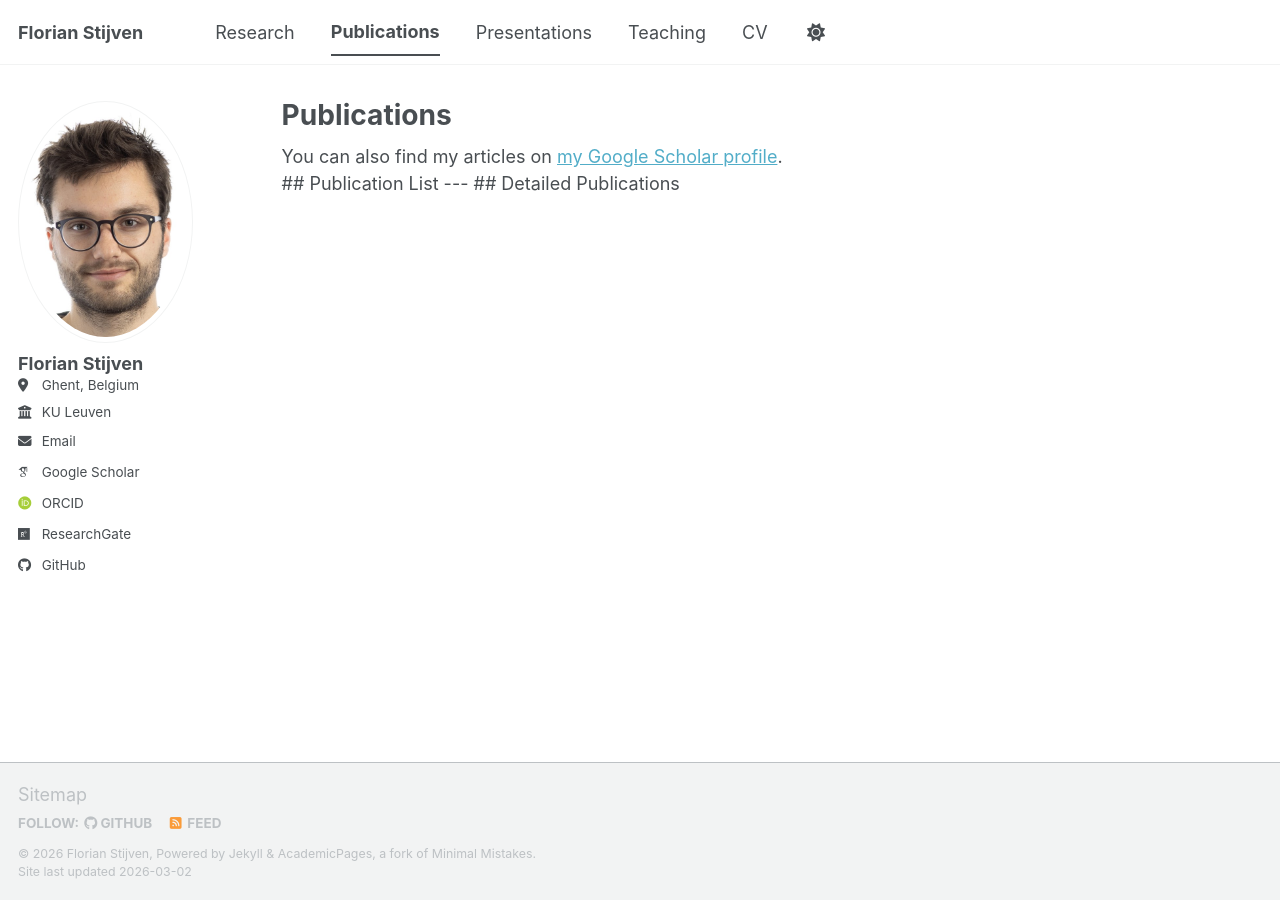
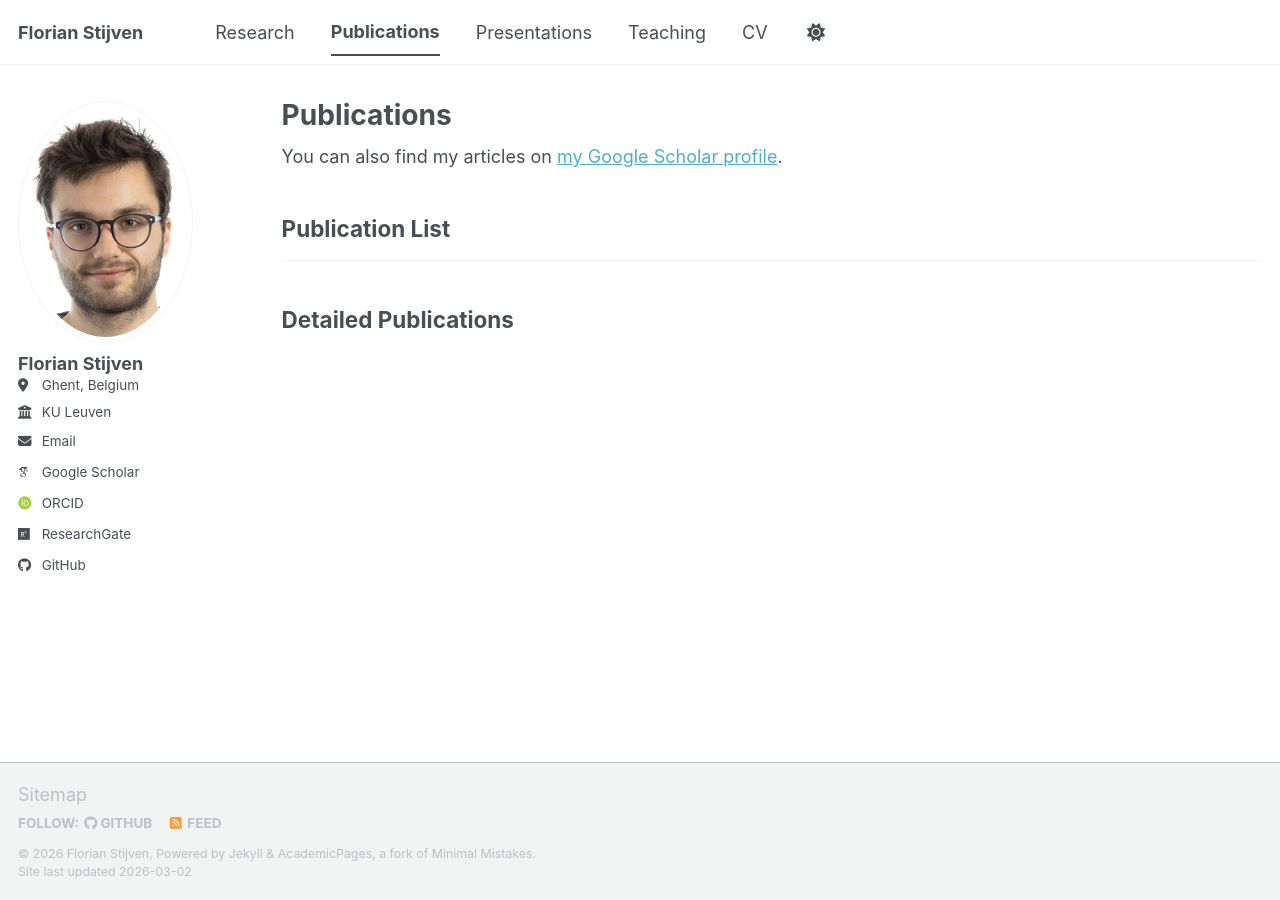
Before and after one commit to florianstijven/florianstijven.github.io, a Jekyll site: the page built from _pages/publications.html, in a window 1280 px wide. Built offline with Jekyll 4.4.1, drawn with Linux system fonts in a browser that asks for light colours; some web fonts are replaced; a script bundle is joined from its source files by our own code; library files that are not in the unit come from our copies.

Commit message:
Fix publication list rendering - convert Markdown to HTML

```diff
--- a/_pages/publications.html
+++ b/_pages/publications.html
@@ -11,15 +11,17 @@ author_profile: true
 
 {% include base_path %}
 
-## Publication List
+<h2>Publication List</h2>
 
+<ul>
 {% for post in site.publications reversed %}
-- [{{ post.title }}]({{ post.url }})
+  <li><a href="{{ post.url }}">{{ post.title }}</a></li>
 {% endfor %}
+</ul>
 
----
+<hr />
 
-## Detailed Publications
+<h2>Detailed Publications</h2>
 
 <!-- New style rendering if publication categories are defined -->
 {% if site.publication_category %}
```
